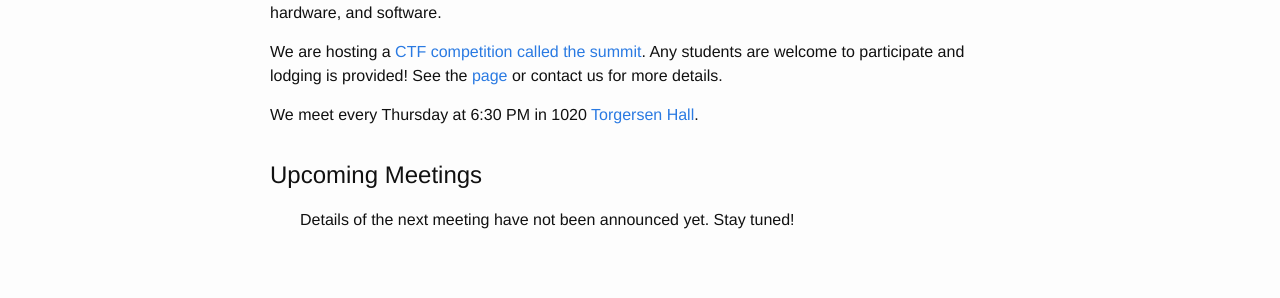
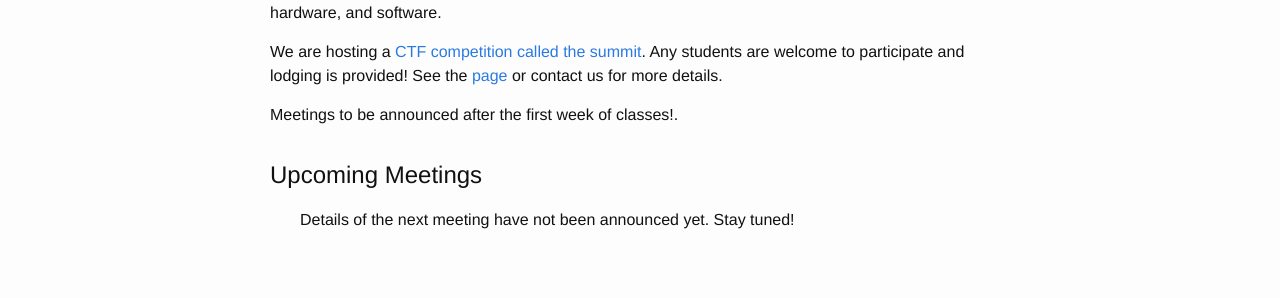
Before and after one commit to VTCSec/vtcsec.org, a Jekyll site: the page built from index.html, in a window 1280 px wide. Shown: the part 237-535 px from the top of the page. Built offline with Jekyll 4.4.1, drawn with Linux system fonts in a browser that asks for light colours; comment, search, counter and statistics services are not loaded.

Commit message:
Update TBA Meeting date

```diff
--- a/index.html
+++ b/index.html
@@ -24,7 +24,7 @@ See the <a href="/summit">page</a> or contact us for more details.</p>
 {% comment %}
   TODO: Make this dynamic from per-semester data we already have.
 {% endcomment %}
-<p>We meet every Thursday at 6:30 PM in 1020 <a href="https://www.google.com/maps/place/Torgersen+Hall/@37.229704,-80.4210196,18z">Torgersen Hall</a></span>.
+<p>Meetings to be announced after the first week of classes!</span>.
 
   <h1>Upcoming Meetings</h1>
   <ul class="post-list meeting-list future-only">
```
